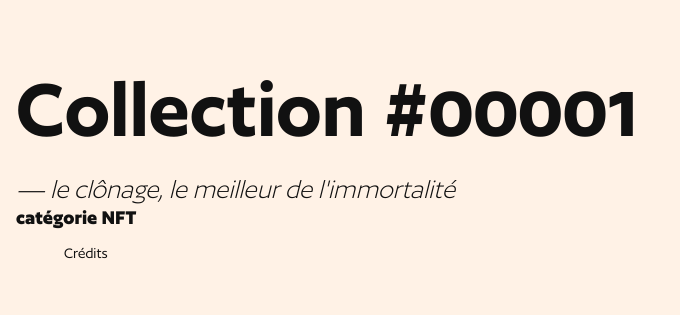
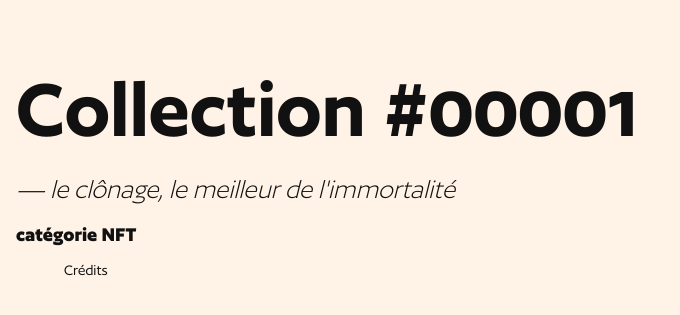
Before and after one commit to Daku-ju/web-bas, a website: page src/collections.html in a window 1280 px wide. Shown: the part 39-354 px from the top of the page, without its empty margins (0-680 px from the left). Drawn offline with nearby package versions, Linux system fonts and the light colour scheme; files that its build step writes are made by us from their sources.

```diff
--- a/src/collections.html
+++ b/src/collections.html
@@ -35,11 +35,12 @@
       </ul>
     </nav>
   </header>
-  <main>
+  <main class="">
     <h1 class="title--big">Collection #00001</h1>
     <h2 class="title--medium">— le clônage, le meilleur de l'immortalité</h2>
 
     <section>
+        <img src="" alt="">
         <h3 class="title--small">catégorie NFT</h3>
     </section>
 
```
Also changed, not shown: src/assets/images/bourgaux.png (added), src/assets/images/burger-menu.svg (deleted), src/assets/images/burger-menu_cross.svg (deleted), src/assets/images/marchal_but_better.png (added), src/assets/images/terranova.png (added), src/assets/images/thronte.png (added), src/assets/images/tournay.png (added), src/styles/app.scss (line endings or trailing spaces).
